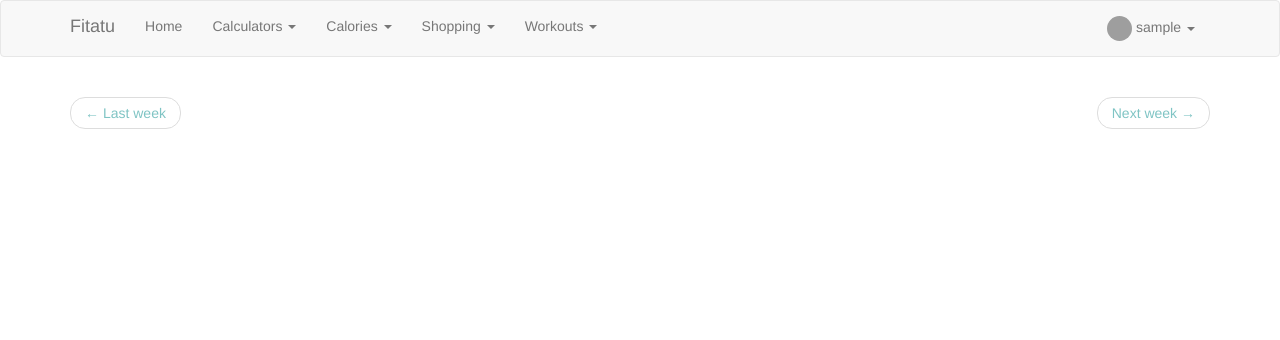
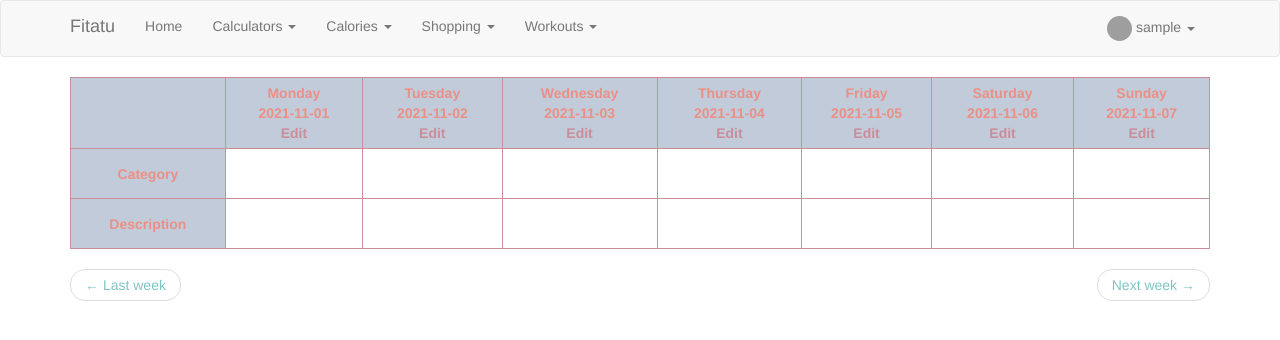
Before and after one commit to domittaa/fitatu, a Flask app: page /workout_plan in a window 1280 px wide. Shown: the top 340 px of the page. Run offline with Flask 2, Linux system fonts and the light colour scheme; the visitor is signed in with stand-in values (Sample User, id 1); data comes from the database, SQL or seed files in the repository; data that the repository does not hold is empty; some libraries are stand-ins or nearby versions; grey boxes are pictures that could not be loaded.

Commit message:
workouts plan

```diff
--- a/app/models.py
+++ b/app/models.py
@@ -24,6 +24,7 @@ class User(UserMixin, db.Model):
     list = db.relationship('List', backref='user', lazy='dynamic')
     fridge = db.relationship('Fridge', backref='user', lazy='dynamic')
     menu = db.relationship('Menu', backref='user', lazy='dynamic')
+    workout = db.relationship('Workout', backref='user', lazy='dynamic')
 
     def __repr__(self):
         return '<User {}>'.format(self.username)
@@ -89,3 +90,11 @@ class Menu(db.Model):
     date = db.Column(db.Date)
     user_id = db.Column(db.Integer, db.ForeignKey('user.id'))
     category = db.Column(db.String)
+
+
+class Workout(db.Model):
+    id = db.Column(db.Integer, primary_key=True)
+    category = db.Column(db.String)
+    description = db.Column(db.String)
+    user_id = db.Column(db.Integer, db.ForeignKey('user.id'))
+    date = db.Column(db.Date)
--- a/app/templates/workouts/workout_plan.html
+++ b/app/templates/workouts/workout_plan.html
@@ -1,6 +1,122 @@
 {% extends 'base.html' %}
 {% block app_content %}
+    <table>
+        <tr>
+            <th></th>
+            <th>
+                Monday <br>
+                {{ week['monday'] }}<br>
+                <a href="{{ url_for('workouts.add_workout', date=week['monday'])}}">Edit</a>
+            </th>
+            <th>
+                Tuesday <br>
+                {{ week['tuesday'] }}<br>
+                <a href="{{ url_for('workouts.add_workout', date=week['tuesday'])}}">Edit</a>
+            </th>
+            <th>
+                Wednesday<br>
+                {{ week['wednesday'] }}<br>
+                <a href="{{ url_for('workouts.add_workout', date=week['wednesday'])}}">Edit</a>
+            </th>
+            <th>Thursday<br>
+                {{ week['thursday'] }}<br>
+                <a href="{{ url_for('workouts.add_workout', date=week['thursday'])}}">Edit</a>
+            </th>
+            <th>Friday<br>
+                {{ week['friday'] }}<br>
+                <a href="{{ url_for('workouts.add_workout', date=week['friday'])}}">Edit</a>
+            </th>
+            <th>Saturday<br>
+                {{ week['saturday'] }}<br>
+                <a href="{{ url_for('workouts.add_workout', date=week['saturday'])}}">Edit</a>
+            </th>
+            <th>Sunday<br>
+                {{ week['sunday'] }}<br>
+                <a href="{{ url_for('workouts.add_workout', date=week['sunday'])}}">Edit</a>
+            </th>
+        </tr>
+    <tr>
+    <th>
+         Category
+    </th>
+        <td>
+            {% for plan in monday_plan %}
+            {{ plan.category }}
+            {% endfor %}
+        </td>
+        <td>
+            {% for plan in tuesday_plan %}
+            {{ plan.category }}
+            {% endfor %}
+        </td>
+        <td>
+            {% for plan in wednesday_plan %}
+            {{ plan.category }}
+            {% endfor %}
+        </td>
+        <td>
+            {% for plan in thursday_plan %}
+            {{ plan.category }}
+            {% endfor %}
+        </td>
+        <td>
+            {% for plan in friday_plan %}
+            {{ plan.category }}
+            {% endfor %}
+        </td>
+        <td>
+            {% for plan in saturday_plan %}
+            {{ plan.category }}
+            {% endfor %}
+        </td>
+        <td>
+            {% for plan in sunday_plan %}
+            {{ plan.category }}
+            {% endfor %}
+        </td>
+    </tr>
+    <tr>
+         <th>
+           Description
+        </th>
+         <td>
+            {% for plan in monday_plan %}
+            {{ plan.description }}
+            {% endfor %}
+        </td>
+         <td>
+            {% for plan in tuesday_plan %}
+            {{ plan.description }}
+            {% endfor %}
+        </td>
+         <td>
+            {% for plan in wednesday_plan %}
+            {{ plan.description }}
+            {% endfor %}
+        </td>
+         <td>
+            {% for plan in thursday_plan %}
+            {{ plan.description }}
+            {% endfor %}
+        </td>
+         <td>
+            {% for plan in friday_plan %}
+            {{ plan.description }}
+            {% endfor %}
+        </td>
+         <td>
+            {% for plan in saturday_plan %}
+            {{ plan.description }}
+            {% endfor %}
+        </td>
+         <td>
+            {% for plan in sunday_plan %}
+            {{ plan.description }}
+            {% endfor %}
+        </td>
+    </tr>
 
+</table>
 
 
 
--- a/app/workouts/routes.py
+++ b/app/workouts/routes.py
@@ -3,9 +3,9 @@ from flask import url_for, redirect, render_template
 from app.week_func import get_week
 from app.workouts import bp
 from app import db
-from app.models import List, ListProduct, Fridge, Menu
+from app.models import List, ListProduct, Fridge, Menu, Workout
 from flask_login import login_required, current_user
-from app.shopping.forms import ListForm, ListProductForm, FridgeForm, MenuForm
+from app.workouts.forms import WorkoutForm
 
 
 @bp.route('/workout_plan', defaults={'date': str(date.today())}, methods=['GET', 'POST'])
@@ -17,4 +17,30 @@ def workout_plan(date):
     yesterday = today - timedelta(days=7)
     week = get_week(date)
 
-    return render_template('workouts/workout_plan.html', today=today, tomorrow=tomorrow, yesterday=yesterday, week=week)
+    monday_plan = Workout.query.filter_by(user=current_user, date=week['monday']).all()
+    tuesday_plan = Workout.query.filter_by(user=current_user, date=week['tuesday']).all()
+    wednesday_plan = Workout.query.filter_by(user=current_user, date=week['wednesday']).all()
+    thursday_plan = Workout.query.filter_by(user=current_user, date=week['thursday']).all()
+    friday_plan = Workout.query.filter_by(user=current_user, date=week['friday']).all()
+    saturday_plan = Workout.query.filter_by(user=current_user, date=week['saturday']).all()
+    sunday_plan = Workout.query.filter_by(user=current_user, date=week['sunday']).all()
+
+    plan = [monday_plan, tuesday_plan,wednesday_plan, thursday_plan, friday_plan, saturday_plan, sunday_plan]
+
+    return render_template('workouts/workout_plan.html',today=today, tomorrow=tomorrow, yesterday=yesterday, week=week,
+                           monday_plan=monday_plan, tuesday_plan=tuesday_plan, wednesday_plan=wednesday_plan,
+                           thursday_plan=thursday_plan, friday_plan=friday_plan, saturday_plan=saturday_plan,
+                           sunday_plan=sunday_plan, plan=plan)
+
+
+@bp.route('/add_workout/<date>', methods=['GET', 'POST'])
+@login_required
+def add_workout(date):
+    form = WorkoutForm()
+    if form.validate_on_submit():
+        new_workout = Workout(category=form.category.data, description=form.description.data,
+                              user=current_user, date=datetime.strptime(date, '%Y-%m-%d').date())
+        db.session.add(new_workout)
+        db.session.commit()
+        return redirect(url_for('workouts.workout_plan', date=date))
+    return render_template('workouts/add_workout.html', form=form)
```
Also changed, not shown: app/templates/workouts/add_workout.html (added, +18 -0 lines), app/workouts/forms.py (added, +10 -0 lines), migrations/versions/4686f58da189_workout_table_date_column.py (added, +32 -0 lines), migrations/versions/78a2235d6e23_workout_table.py (added, +35 -0 lines).
